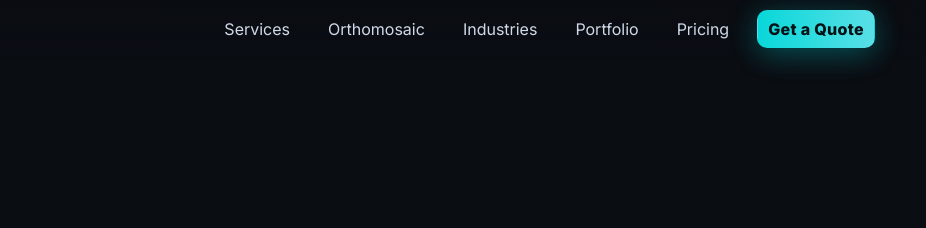
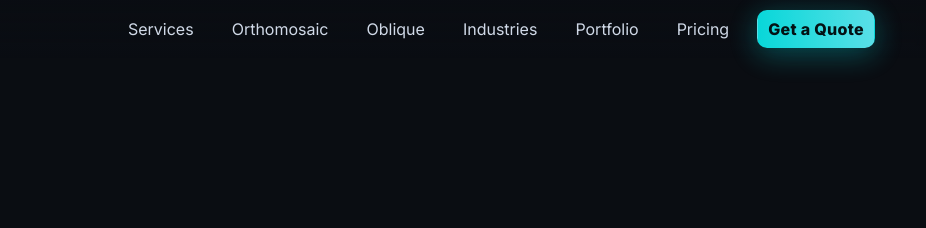
Before and after one commit to eagle60drone/main, a plain HTML site: page index.html in a window 1280 px wide. Shown: the top 228 px of the page, 354-1280 px from the left. Drawn offline with Linux system fonts and the light colour scheme.

Commit message:
Add Oblique nav link

```diff
--- a/index.html
+++ b/index.html
@@ -27,7 +27,7 @@
     </a>
     <nav>
       <a href="#services">Services</a>
-      <a href="orthomosaic.html">Orthomosaic</a> <a href="#industries">Industries</a>
+      <a href="orthomosaic.html">Orthomosaic</a> <a href="oblique.html">Oblique</a> <a href="#industries">Industries</a>
       <a href="#portfolio">Portfolio</a>
       <a href="#pricing">Pricing</a>
       <a href="#contact" class="btn btn-primary">Get a Quote</a>
```
